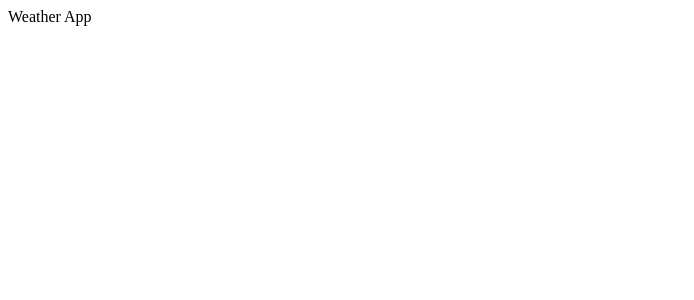
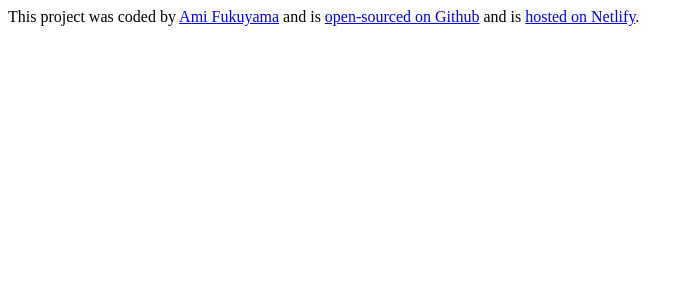
Before and after one commit to Ami0480/react-weather-search-engine, a React (Create React App) app: page / in a window 1280 px wide. Shown: the top 300 px of the page, without its empty margins (0-694 px from the left). Built offline with nearby package versions, Linux system fonts and the light colour scheme.

Commit message:
Linked github and netlify

```diff
--- a/src/App.js
+++ b/src/App.js
@@ -1,5 +1,26 @@
 import React from "react";
 
 export default function App() {
-  return <div className="App">Weather App</div>;
+  return (
+    <div className="App">
+      <footer>
+        This project was coded by{" "}
+        <a href="https://github.com/Ami0480" target="_blank">
+          Ami Fukuyama
+        </a>{" "}
+        and is{" "}
+        <a
+          href="https://github.com/Ami0480/react-weather-search-engine"
+          target="_blank"
+        >
+          open-sourced on Github
+        </a>{" "}
+        and is{" "}
+        <a href="https://golden-pixie-c5be61.netlify.app" target="_blank">
+          hosted on Netlify
+        </a>
+        .
+      </footer>
+    </div>
+  );
 }
```
